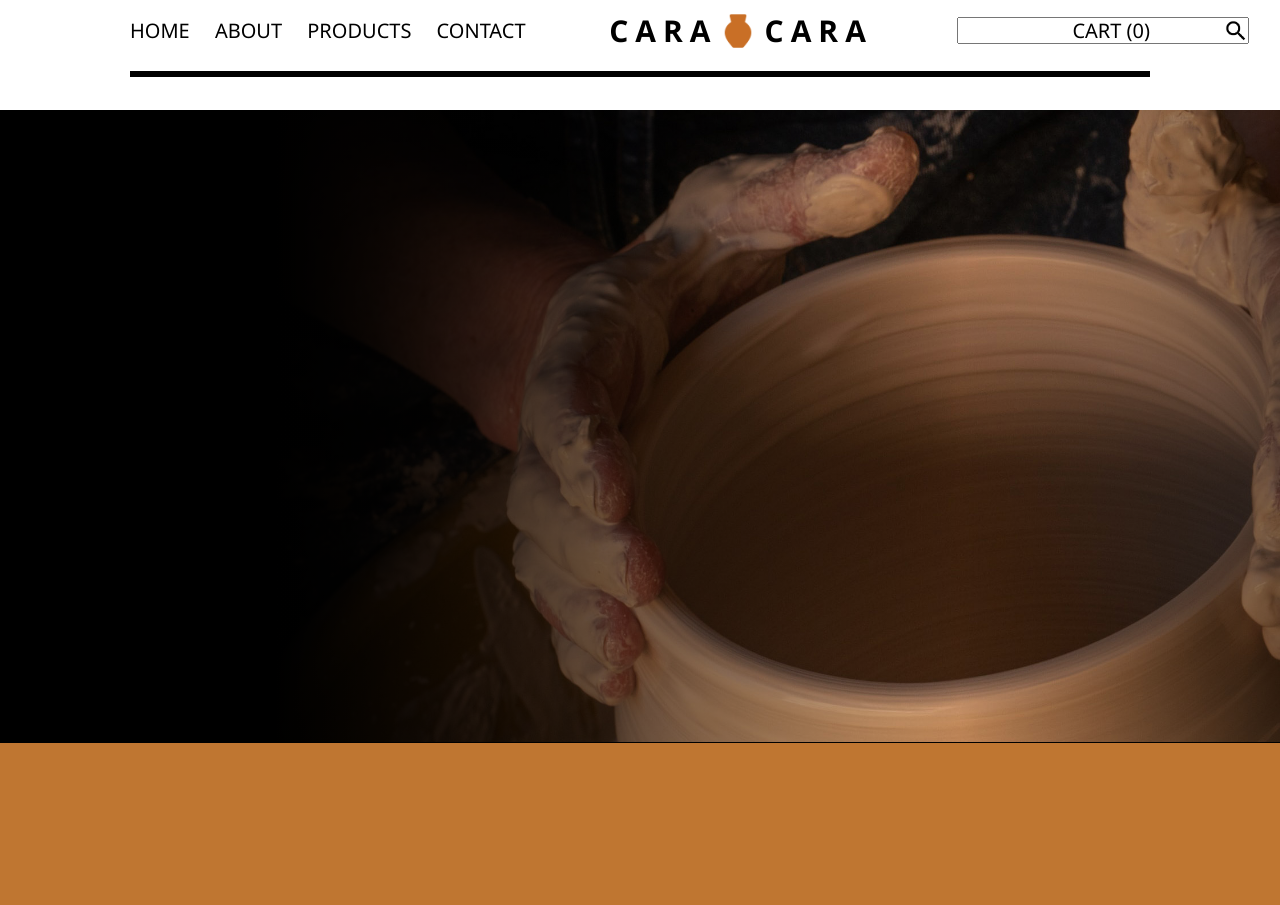
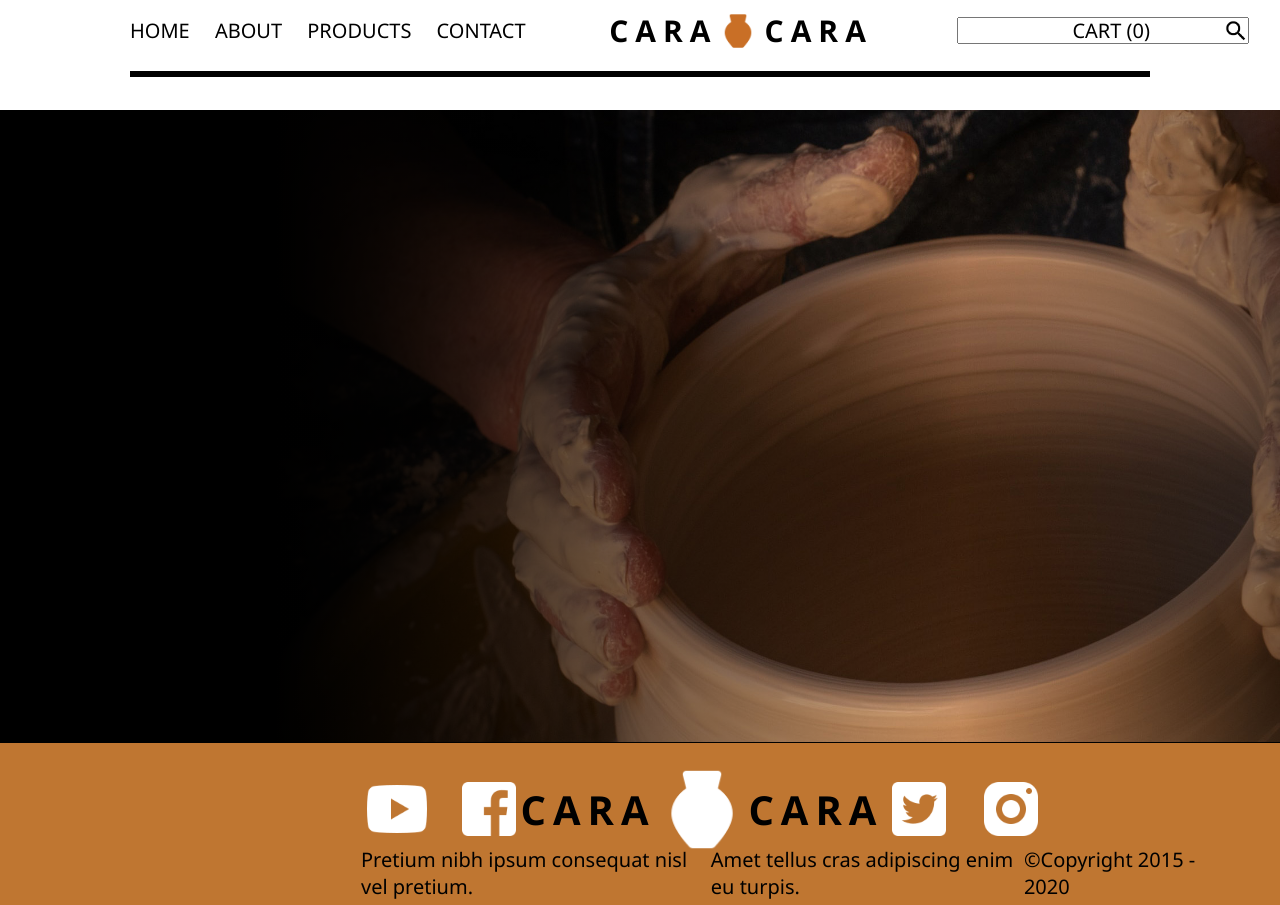
Before and after one commit to Nathaniel-Mueller/eCommerce_Website, a plain HTML site: page index.html in a window 1280 px wide. Shown: the top 905 px of the page. Drawn offline with Linux system fonts and the light colour scheme.

Commit message:
finished footer

```diff
--- a/index.html
+++ b/index.html
@@ -41,7 +41,30 @@
         </div>
     </main>
     <footer>
-
+        <div class="flex-container" style="width:55%; margin-left:27.5%;">
+            <div class="center-icons">
+                <img style='width:72px' src="assets/icons8-youtube-96.png">
+                <img style='width:72px; margin-left: 20px' src="assets/icons8-facebook-96 (1).png">
+            </div>
+            <div class="caracara-white">
+                <p>CARA</p>
+                    <div>
+                        <img class="center-icons" style="margin-right:7px" src="assets/icons8-pottery-96 (1).png" alt="small clay pot icon">
+                    </div>
+                <p>CARA</p>
+            </div>
+            <div class="center-icons">
+                <img style='width:72px; margin-right:20px' src="assets/icons8-twitter-96.png">
+                <img style='width:72px;' src="assets/icons8-instagram-96.png">
+            </div>
+        </div>
+        <div class="footer-text" style="margin-top:-1rem">
+            <div class="footer-text" style="width: 55%; margin-left:27.5%">
+                <p>Pretium nibh ipsum consequat nisl vel pretium.</p>
+                <p>Amet tellus cras adipiscing enim eu turpis.</p>
+            </div>
+            <p style="margin-right:2rem">©Copyright 2015 - 2020</p>
+        </div>
     </footer>
 </body>
 </html>
--- a/styles.css
+++ b/styles.css
@@ -51,6 +51,17 @@ a{
 
 }
 
+.caracara-white{
+    display: flex;
+    flex-flow: row nowrap;
+    align-items: center;
+    font-size: 40px;
+    letter-spacing: 7px;
+    font-weight: 600;
+    justify-content: space-around;
+
+}
+
 hr{
     margin-top: 2rem;
     height: 5px;
@@ -61,7 +72,16 @@ hr{
 footer{
     background-color: #BF7631;
     height: 162px;
-    padding: 1rem;
+    padding: 2rem;
+}
+
+.footer-text{
+    display: flex;
+    flex-flow: row nowrap;
+    align-items: center;
+    justify-content: space-between;
+    font-size: 20px;
+    font-weight: 300;
 }
 
 .flex-center{
@@ -90,6 +110,7 @@ img{
 .center-icons{
     display: flex;
     align-items: center;
+    justify-content: space-between;
 }
 
 .center-images{
```
